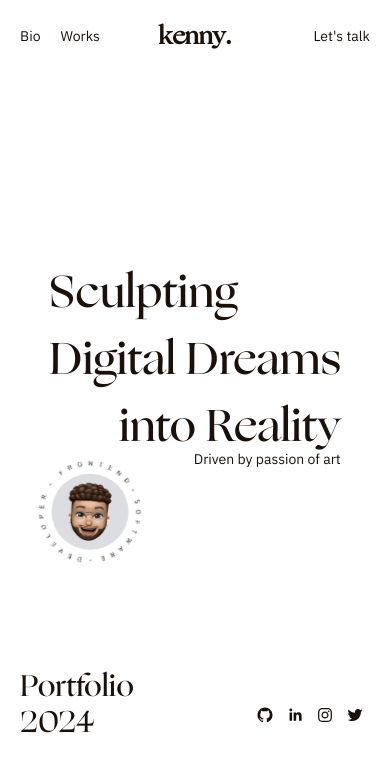
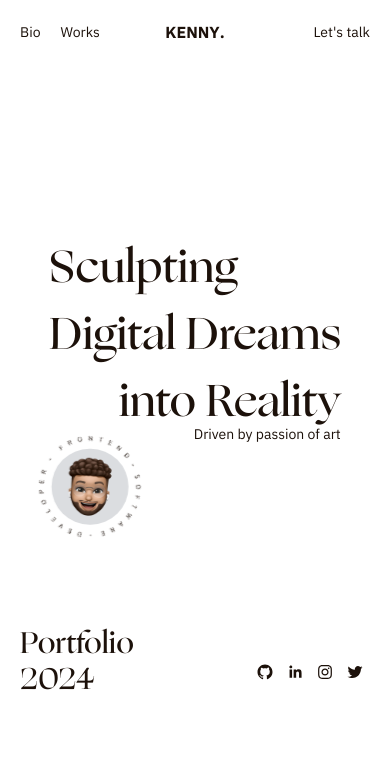
Before and after one commit to ToppYankah/portfolio, a Next.js app: page / in a window 390 px wide. Shown: the top 772 px of the page. Built offline with nearby package versions, Linux system fonts and the light colour scheme; what @xpd/tailwind-3dtransforms would draw is missing.

Commit message:
Organize code base

```diff
--- a/src/app/_components/HeroDate.tsx
+++ /dev/null
@@ -1,24 +0,0 @@
-"use client";
-
-import { useEffect, useRef } from "react";
-import { animatePortfolioDate } from "../_animations";
-
-export default function HeroDate() {
-    const portfolioRef = useRef<HTMLParagraphElement>(null);
-    const dateRef = useRef<HTMLParagraphElement>(null);
-
-    useEffect(() => {
-        animatePortfolioDate(dateRef, portfolioRef);
-    }, []);
-
-    return (
-      <div className="col-start-1 col-end-4 sm:col-end-2 row-start-3 row-end-4 font-serif">
-            <h2 className="whitespace-nowrap text-5xl max-[800px]:text-4xl max-[640px]:text-3xl perspective-400">
-                <p ref={portfolioRef}>Portfolio</p>
-            </h2>
-            <h2 className="whitespace-nowrap text-5xl max-[800px]:text-4xl max-[640px]:text-3xl perspective-400">
-                <p ref={dateRef}>2024</p>
-            </h2>
-      </div>
-    );
-  }
--- a/src/app/_components/HeroSocials.tsx
+++ /dev/null
@@ -1,55 +0,0 @@
-"use client";
-import { useEffect, useRef } from 'react';
-import { SocialIcon } from 'react-social-icons';
-import { animateSocials } from '../_animations';
-
-export default function HeroSocials() {
-    const socialRefs = useRef<(HTMLDivElement | null)[]>([]);
-
-    useEffect(() => {
-        animateSocials(socialRefs);
-    }, []);
-
-    return <div className="sm:col-start-4 col-start-1 col-end-5 row-start-3 row-end-4 flex items-end justify-end">
-        <div ref={(ref) => {socialRefs.current?.push(ref)}}>
-            <SocialIcon
-                url="https://github.com/ToppYankah"
-                fgColor='var(--foreground-hex)'
-                bgColor="#0000"
-                network='github'
-                target='_blank'
-                style={{width: "20%", minWidth: 30, maxWidth: 40}}
-            />
-        </div>
-        <div ref={(ref) => {socialRefs.current?.push(ref)}}>
-            <SocialIcon
-                url="https://www.linkedin.com/in/kenneth-yankah/"
-                fgColor='var(--foreground-hex)'
-                bgColor="#0000"
-                network='linkedin'
-                target='_blank'
-                style={{width: "20%", minWidth: 30, maxWidth: 40}}
-            />
-        </div>
-        <div ref={(ref) => {socialRefs.current?.push(ref)}}>
-            <SocialIcon
-                url="https://www.linkedin.com/in/kenneth-yankah/"
-                fgColor='var(--foreground-hex)'
-                bgColor="#0000"
-                network='instagram'
-                target='_blank'
-                style={{width: "20%", minWidth: 30, maxWidth: 40}}
-            />
-        </div>
-        <div ref={(ref) => {socialRefs.current?.push(ref)}}>
-            <SocialIcon
-                url="https://www.linkedin.com/in/kenneth-yankah/"
-                fgColor='var(--foreground-hex)'
-                bgColor="#0000"
-                network='twitter'
-                target='_blank'
-                style={{width: "20%", minWidth: 30, maxWidth: 40}}
-            />
-        </div>
-    </div>
-}
--- a/src/app/_components/HeroSection.tsx
+++ b/src/app/_sections/hero/HeroSection.tsx
@@ -1,11 +1,11 @@
 "use client";
 import { useEffect } from "react";
 import SectionLayout from "~/layouts/section-layout";
-import HeroDate from "./HeroDate";
-import HeroHeader from "./HeroHeader";
-import HeroScrollIndicator from "./HeroScrollIndicator";
-import HeroSocials from "./HeroSocials";
-import HeroTitle from "./HeroTitle";
+import HeroDate from "./components/HeroDate";
+import HeroHeader from "./components/HeroHeader";
+import HeroScrollIndicator from "./components/HeroScrollIndicator";
+import HeroSocials from "./components/HeroSocials";
+import HeroTitle from "./components/HeroTitle";
 import { useSmoothScroll } from "~/context/smooth-scroll-context";
 
 export default function HeroSection() {
@@ -23,7 +23,7 @@ export default function HeroSection() {
   return (
     <SectionLayout
       id="hero"
-      className="grid h-[90vh] max-h-screen grid-cols-[1fr_50px_50px_1fr] grid-rows-[auto_1fr_auto] gap-[20px] p-5 sm:h-screen sm:grid-cols-4 sm:px-[40px] sm:py-[20px] "
+      className="grid h-[85vh] max-h-screen grid-cols-[1fr_50px_50px_1fr] grid-rows-[auto_1fr_auto] gap-[20px] p-5 sm:h-screen sm:grid-cols-4 sm:px-[40px] sm:py-[20px] "
     >
       <HeroHeader />
       <HeroTitle onAnimationComplete={handleAnimationComplete} />
--- /dev/null
+++ b/src/app/_sections/hero/components/HeroDate.tsx
@@ -0,0 +1,24 @@
+"use client";
+
+import { useEffect, useRef } from "react";
+import { animatePortfolioDate } from "../../../_animations";
+
+export default function HeroDate() {
+  const portfolioRef = useRef<HTMLParagraphElement>(null);
+  const dateRef = useRef<HTMLParagraphElement>(null);
+
+  useEffect(() => {
+    animatePortfolioDate(dateRef, portfolioRef);
+  }, []);
+
+  return (
+    <div className="col-start-1 col-end-4 row-start-3 row-end-4 font-serif sm:col-end-2">
+      <h2 className="whitespace-nowrap text-5xl perspective-400 max-[800px]:text-4xl max-[640px]:text-3xl">
+        <p ref={portfolioRef}>Portfolio</p>
+      </h2>
+      <h2 className="whitespace-nowrap text-5xl perspective-400 max-[800px]:text-4xl max-[640px]:text-3xl">
+        <p ref={dateRef}>2024</p>
+      </h2>
+    </div>
+  );
+}
--- a/src/app/_components/HeroHeader.tsx
+++ b/src/app/_sections/hero/components/HeroHeader.tsx
@@ -1,7 +1,7 @@
 "use client";
 import { LegacyRef, MutableRefObject, useLayoutEffect, useRef } from "react";
 import NavLink from "~/components/NavLink";
-import { animateLinks, animateLogo } from "../_animations";
+import { animateLinks, animateLogo } from "../../../_animations";
 
 export default function HeroHeader() {
   return (
@@ -22,12 +22,22 @@ const HeroNav = () => {
 
   return (
     <nav className="relative col-start-1 col-end-2 row-start-1 row-end-2 flex gap-5 sm:gap-8">
-      <div ref={(ref) => {navRefs.current?.push(ref)}} className="flex">
+      <div
+        ref={(ref) => {
+          navRefs.current?.push(ref);
+        }}
+        className="flex"
+      >
         <NavLink className="self-center" href="#">
           Bio
         </NavLink>
       </div>
-      <div ref={(ref) => {navRefs.current?.push(ref)}} className="flex">
+      <div
+        ref={(ref) => {
+          navRefs.current?.push(ref);
+        }}
+        className="flex"
+      >
         <NavLink className="self-center" href="#">
           Works
         </NavLink>
@@ -45,9 +55,22 @@ const HeroLogo = () => {
 
   return (
     <div className="col-start-2 col-end-4 flex justify-center">
-      <a href="#" id="logo" className="flex text-inverted font-serif text-2xl font-black">
-        {"kenny.".split('').map((char, iindex) => {
-          return <p ref={(ref)=> {if(ref) lettersRef.current?.push(ref)}} key={iindex}>{char}</p>;
+      <a
+        href="#"
+        id="logo"
+        className="text-inverted text-md flex font-sans font-black"
+      >
+        {"KENNY.".split("").map((char, iindex) => {
+          return (
+            <p
+              ref={(ref) => {
+                if (ref) lettersRef.current?.push(ref);
+              }}
+              key={iindex}
+            >
+              {char}
+            </p>
+          );
         })}
       </a>
     </div>
@@ -57,7 +80,10 @@ const HeroLogo = () => {
 const HeroContact = () => {
   return (
     <div className="col-start-4 col-end-5 row-start-1 row-end-2 flex justify-end">
-      <NavLink href="#" className="place-self-start self-center whitespace-nowrap">
+      <NavLink
+        href="#"
+        className="place-self-start self-center whitespace-nowrap"
+      >
         Let's talk
       </NavLink>
     </div>
--- /dev/null
+++ b/src/app/_sections/hero/components/HeroSocials.tsx
@@ -0,0 +1,73 @@
+"use client";
+import { useEffect, useRef } from "react";
+import { SocialIcon } from "react-social-icons";
+import { animateSocials } from "../../../_animations";
+
+export default function HeroSocials() {
+  const socialRefs = useRef<(HTMLDivElement | null)[]>([]);
+
+  useEffect(() => {
+    animateSocials(socialRefs);
+  }, []);
+
+  return (
+    <div className="col-start-1 col-end-5 row-start-3 row-end-4 flex items-end justify-end sm:col-start-4">
+      <div
+        ref={(ref) => {
+          socialRefs.current?.push(ref);
+        }}
+      >
+        <SocialIcon
+          url="https://github.com/ToppYankah"
+          fgColor="var(--foreground-hex)"
+          bgColor="#0000"
+          network="github"
+          target="_blank"
+          style={{ width: "20%", minWidth: 30, maxWidth: 40 }}
+        />
+      </div>
+      <div
+        ref={(ref) => {
+          socialRefs.current?.push(ref);
+        }}
+      >
+        <SocialIcon
+          url="https://www.linkedin.com/in/kenneth-yankah/"
+          fgColor="var(--foreground-hex)"
+          bgColor="#0000"
+          network="linkedin"
+          target="_blank"
+          style={{ width: "20%", minWidth: 30, maxWidth: 40 }}
+        />
+      </div>
+      <div
+        ref={(ref) => {
+          socialRefs.current?.push(ref);
+        }}
+      >
+        <SocialIcon
+          url="https://www.linkedin.com/in/kenneth-yankah/"
+          fgColor="var(--foreground-hex)"
+          bgColor="#0000"
+          network="instagram"
+          target="_blank"
+          style={{ width: "20%", minWidth: 30, maxWidth: 40 }}
+        />
+      </div>
+      <div
+        ref={(ref) => {
+          socialRefs.current?.push(ref);
+        }}
+      >
+        <SocialIcon
+          url="https://www.linkedin.com/in/kenneth-yankah/"
+          fgColor="var(--foreground-hex)"
+          bgColor="#0000"
+          network="twitter"
+          target="_blank"
+          style={{ width: "20%", minWidth: 30, maxWidth: 40 }}
+        />
+      </div>
+    </div>
+  );
+}
--- a/src/app/_components/HeroTitle.tsx
+++ b/src/app/_sections/hero/components/HeroTitle.tsx
@@ -2,7 +2,7 @@
 import { LegacyRef, useLayoutEffect, useRef, useState } from "react";
 import Magnetic from "~/components/Magnetic";
 import useThemeDetector from "~/hooks/theme-detector";
-import * as animations from "../_animations";
+import * as animations from "../../../_animations";
 import useMediaQuery from "~/hooks/meda-query";
 
 export default ({
@@ -64,7 +64,7 @@ export default ({
       ref={titleContainerRef}
       className="col-start-1 col-end-5 row-start-2 row-end-3 flex justify-center lg:col-start-2 lg:col-end-4"
     >
-      <div className="flex max-w-[100%] sm:max-w-[70%] lg:max-w-[100%] flex-col justify-center">
+      <div className="flex max-w-[100%] flex-col justify-center sm:max-w-[70%] lg:max-w-[100%]">
         <div className="flex items-center">
           <div ref={upperRefContainer} className="">
             <h1 className="relative whitespace-nowrap perspective-400">
--- a/src/app/page.tsx
+++ b/src/app/page.tsx
@@ -1,8 +1,11 @@
 import dynamic from "next/dynamic";
 
-const DynamicHeroSection = dynamic(() => import("./_components/HeroSection"), {
-  ssr: false,
-});
+const DynamicHeroSection = dynamic(
+  () => import("./_sections/hero/HeroSection"),
+  {
+    ssr: false,
+  },
+);
 
 export default function HomePage() {
   return (
```
Also changed, not shown: src/app/_sections/hero/components/HeroScrollIndicator.tsx (renamed from src/app/_components/HeroScrollIndicator.tsx, +4 -4 lines).
